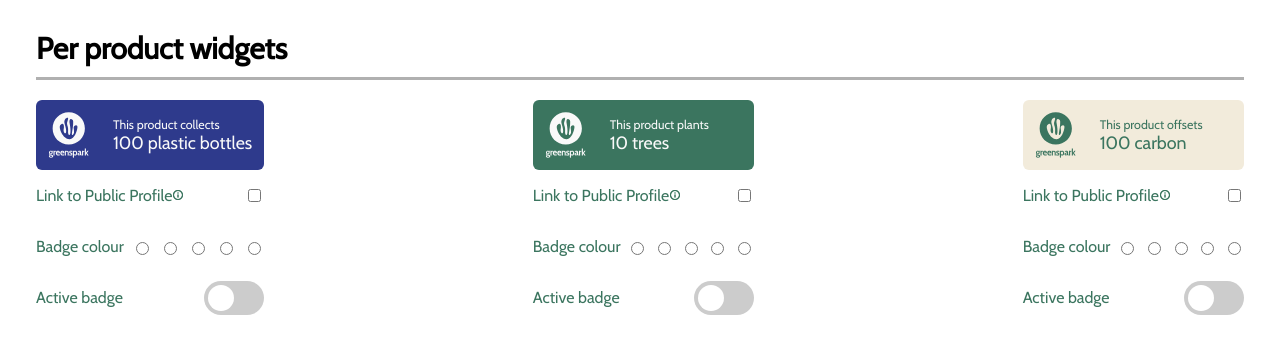
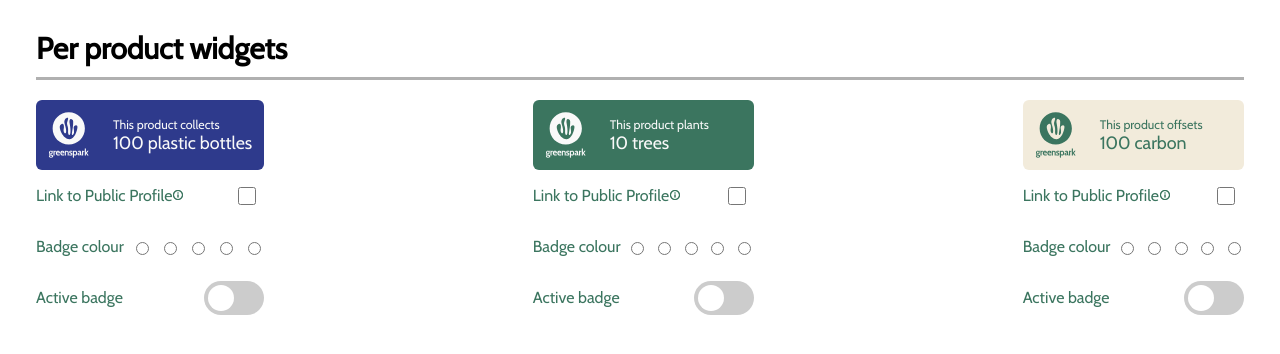
Before and after one commit to vasstekla/greenspark, a React (Create React App) app in the folder ui/: page / in a window 1280 px wide. Shown: the top 354 px of the page. Built offline with nearby package versions, Linux system fonts and the light colour scheme.

Commit message:
Add Custom checkbox

```diff
--- /dev/null
+++ b/ui/src/components/inputs/checkbox/Checkbox.css
@@ -0,0 +1,30 @@
+.hoverArea {
+    height: 35px;
+    width: 35px;
+    background: #AFC6BD;
+    border-radius: 50%;
+    display: inline-block;
+    grid-area: 1 / 1;
+    opacity: 0.5;
+    pointer-events: none;
+    visibility: hidden;
+}
+
+input[type="checkbox"]:hover+.hoverArea {
+    visibility: visible;
+}
+
+input[type="checkbox"]:checked {
+    accent-color: #3B755F;
+}
+
+.checkBoxContainer {
+    display: grid;
+}
+
+.checkBox {
+    grid-area: 1 / 1;
+    width: 18px;
+    height: 18px;
+    margin: auto;
+}
--- /dev/null
+++ b/ui/src/components/inputs/checkbox/Checkbox.tsx
@@ -0,0 +1,10 @@
+import './Checkbox.css'
+
+export default function Checkbox() {
+    return (
+        <div className="checkBoxContainer">
+            <input className='checkBox' type="checkbox" />
+            <span className='hoverArea' />
+        </div>
+    )
+}
--- a/ui/src/components/product/ProductCard.tsx
+++ b/ui/src/components/product/ProductCard.tsx
@@ -2,10 +2,13 @@ import { colorCode, colors } from '../../utils/ColorCode'
 import { ReactComponent as Logo } from '../../data/logo.svg';
 import './ProductCard.css'
 import Tooltip from '../tooltip/Tooltip';
+import Checkbox from '../inputs/checkbox/Checkbox';
+import { IProduct } from '../../models/IProduct';
 
-export default function ProductCard(product: any) {
+export default function ProductCard(product: IProduct) {
 
     const textColor = product.selectedColor === 'beige' || product.selectedColor === 'white' ? '#3B755F' : '#F9F9F9'
+
     return (
         <div className='container'>
             <div className='header' style={{ backgroundColor: colorCode[product.selectedColor] }}>
@@ -21,7 +24,7 @@ export default function ProductCard(product: any) {
                     actionText='View Public Profile'
                     actionLink='https://www.getgreenspark.com/' />
                 </p>
-                <input type="checkbox" name="myCheckbox" />
+                <Checkbox />
             </div>
             <div className='details'>
                 <p>Badge colour</p>
--- a/ui/src/components/product/ProductPage.css
+++ b/ui/src/components/product/ProductPage.css
@@ -14,13 +14,3 @@
     flex-wrap: wrap;
     width: 100%;
 }
-
-.productCard {
-    display: flex;
-    flex-direction: column;
-    align-items: flex-start;
-    padding: 0px 0px 36px;
-    gap: 10px;
-    flex: 1;
-    min-width: 221.32px;
-}
--- a/ui/src/components/product/ProductPage.tsx
+++ b/ui/src/components/product/ProductPage.tsx
@@ -1,8 +1,9 @@
+import { IProduct } from '../../models/IProduct'
 import ProductCard from './ProductCard'
 import './ProductPage.css'
 
 export default function ProductPage() {
-    const products = [
+    const products: IProduct[] = [
         {
             "id": 1,
             "type": "plastic bottles",
@@ -37,7 +38,7 @@ export default function ProductPage() {
             <h3 className='title'>Per product widgets</h3>
             <div className='productContainer'>
                 {products.map(product =>
-                    <ProductCard className='productCard' key={product.id} {...product} />
+                    <ProductCard {...product} key={product.id} />
                 )}
             </div>
         </>
--- a/ui/src/models/IProduct.ts
+++ b/ui/src/models/IProduct.ts
@@ -1,9 +1,9 @@
 export interface IProduct {
     id: number;
     type: string;
-    amount: string;
+    amount: number;
     action: string;
-    active: string;
+    active: boolean;
     linked: boolean;
     selectedColor: string;
 }
```
